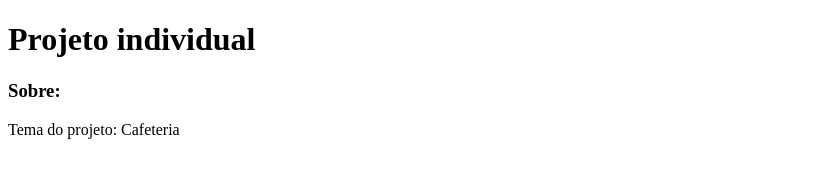
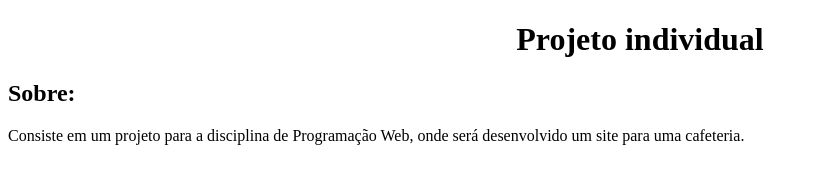
Before and after one commit to EllenCristina10/ProjetoWeb, a plain HTML site: page index.html in a window 1280 px wide. Shown: the whole page, without its empty margins (0-818 px from the left). Drawn offline with Linux system fonts and the light colour scheme.

Commit message:
editando

```diff
--- a/img/style.css
+++ /dev/null
@@ -1,3 +0,0 @@
-.mainTitle {
-    text-align: center;
-  }
--- a/index.html
+++ b/index.html
@@ -9,15 +9,16 @@
 
     <title>Cafeteria</title>
 
+    <style>
+        h1{
+            text-align: center;
+        }
+
+    </style>
 </head>
 <body>
-
-   <div class=".mainTitle">
-    <h1>Projeto individual</h1></div>
-
-    <h3>Sobre: </h3>
-
-
-    <p>Tema do projeto: Cafeteria</p>
+    <h1>Projeto individual</h1>
+    <h2>Sobre: </h2>
+    <p>Consiste em um projeto para a disciplina de Programação Web, onde será desenvolvido um site para uma cafeteria.</p>
 </body>
 </html>
```
